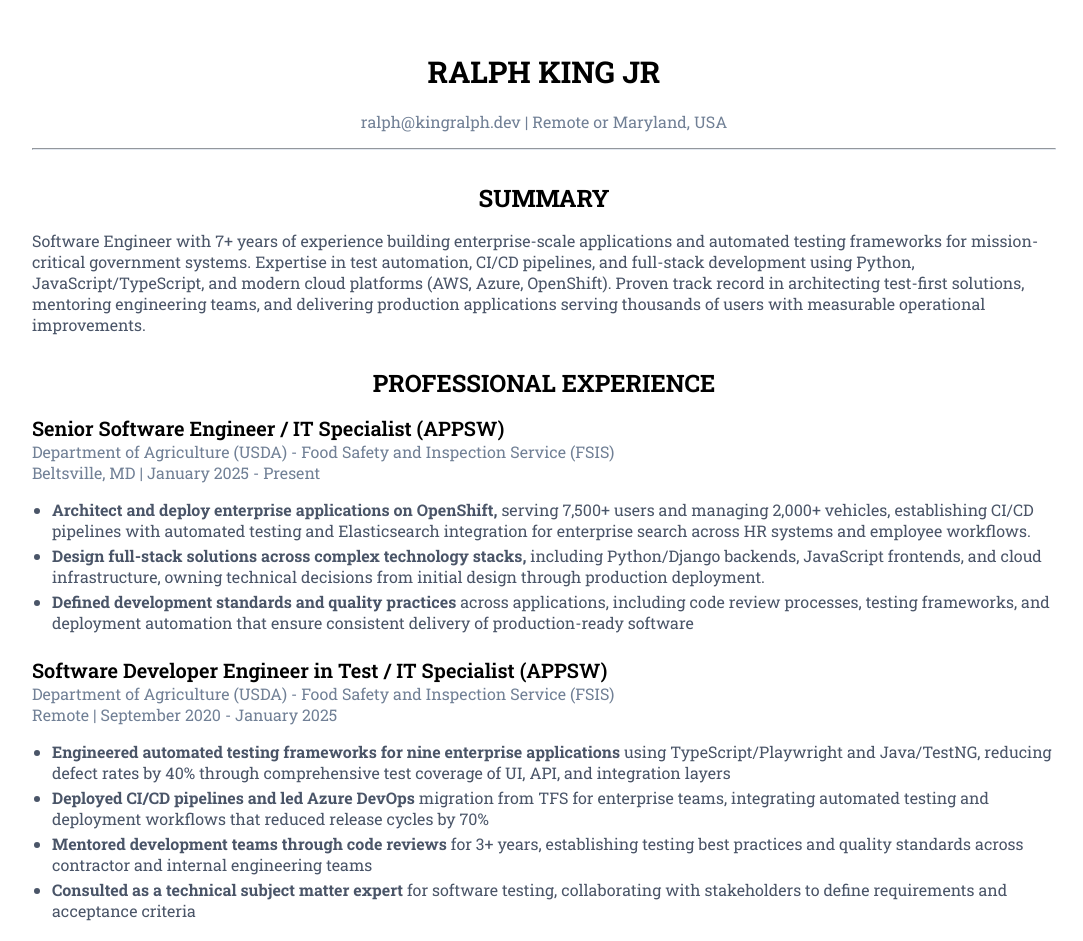
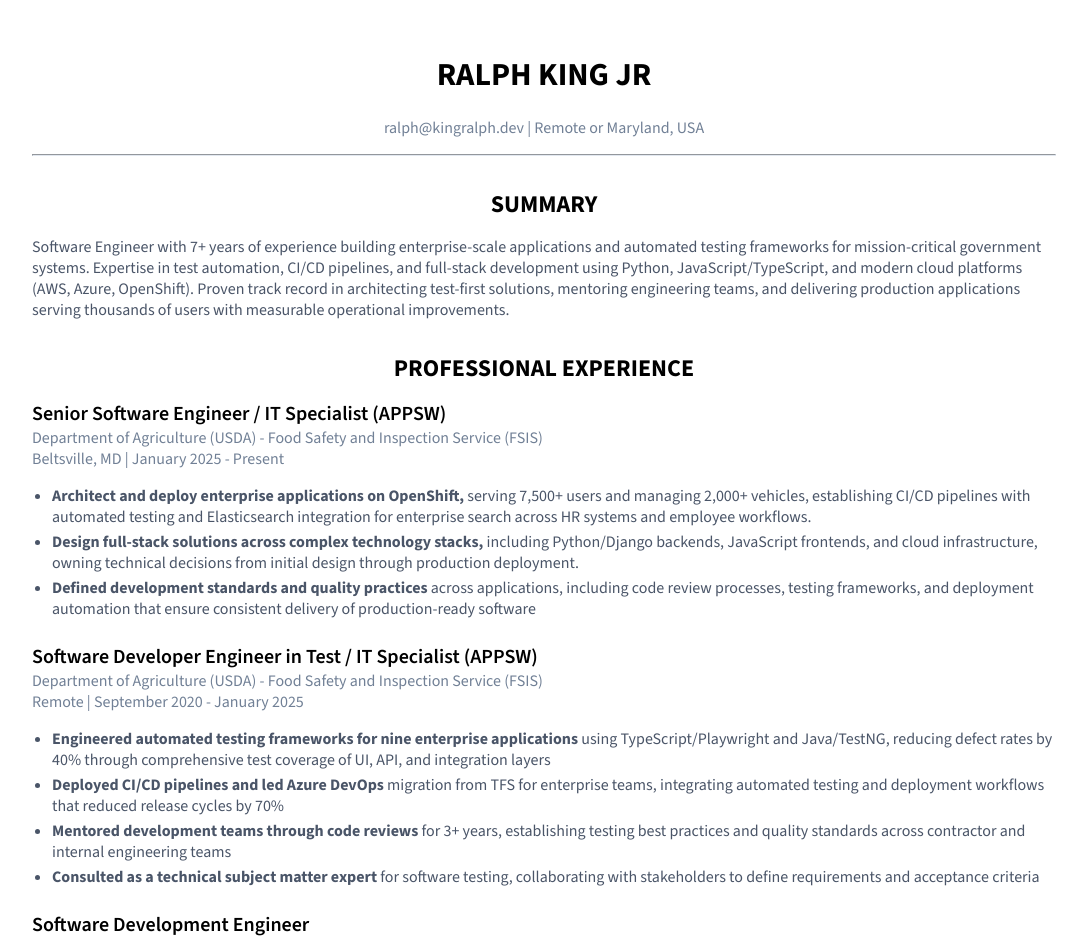
Before and after one commit to kingralph33/resume-kingralph, a plain HTML site: page public/index.html in a window 1280 px wide. Shown: the top 941 px of the page, without its empty margins (96-1179 px from the left). Drawn offline with nearby package versions, Linux system fonts and the light colour scheme.

Commit message:
update to terraform and resume font sizes

```diff
--- a/public/css/styles.css
+++ b/public/css/styles.css
@@ -1,9 +1,21 @@
 body {
-  font-family: "Roboto Slab", serif;
+  font-family: "Source Sans 3", sans-serif;
   margin: 0;
   padding: 0;
   box-sizing: border-box;
 }
+h1 {
+  font-size: 2rem;
+} /* 32px */
+h2 {
+  font-size: 1.5rem;
+} /* 24px */
+h3 {
+  font-size: 1.25rem;
+} /* 20px */
+h4 {
+  font-size: 1rem;
+} /* 16px */
 
 .container {
   max-width: 64rem;
@@ -13,7 +25,6 @@ body {
 
 .section-title {
   text-align: center;
-  font-size: 1.5rem;
   font-weight: 700;
   margin-bottom: 1rem;
 }
@@ -28,10 +39,6 @@ body {
 
 .text-center {
   text-align: center;
-}
-
-.text-3xl {
-  font-size: 1.875rem;
 }
 
 .font-bold {
@@ -49,10 +56,6 @@ body {
 .mx-auto {
   margin-left: auto;
   margin-right: auto;
-}
-
-.text-2xl {
-  font-size: 1.5rem;
 }
 
 .text-left {
@@ -82,10 +85,6 @@ body {
 
 .mb-6 {
   margin-bottom: 1.5rem;
-}
-
-.text-xl {
-  font-size: 1.25rem;
 }
 
 .font-semibold {
@@ -150,6 +149,19 @@ body {
     text-decoration: none !important;
   }
 
+  h1 {
+    font-size: 18pt; /* Matches Google Docs 18pt exactly */
+  }
+  h2 {
+    font-size: 14pt; /* Matches Google Docs 14pt exactly */
+  }
+  h3 {
+    font-size: 12pt; /* Matches Google Docs 12pt exactly */
+  }
+  p {
+    font-size: 11pt; /* Matches Google Docs 11pt exactly */
+  }
+
   /* Ensure text is black for better printing */
   .text-gray-600,
   .text-gray-700,
--- a/public/index.html
+++ b/public/index.html
@@ -9,8 +9,10 @@
     <meta name="format-detection" content="address=no" />
     <title>Ralph King Jr - Resume</title>
     <link rel="stylesheet" href="css/styles.css" />
+    <link rel="preconnect" href="https://fonts.googleapis.com" />
+    <link rel="preconnect" href="https://fonts.gstatic.com" crossorigin />
     <link
-      href="https://fonts.googleapis.com/css2?family=Roboto+Slab:wght@100..900&display=swap"
+      href="https://fonts.googleapis.com/css2?family=Source+Sans+3:ital,wght@0,200..900;1,200..900&display=swap"
       rel="stylesheet"
     />
   </head>
@@ -19,7 +21,7 @@
     <div class="container">
       <!-- Header Section -->
       <header class="text-center mb-8">
-        <h1 class="text-3xl font-bold mb-2">RALPH KING JR</h1>
+        <h1 class="font-bold mb-2">RALPH KING JR</h1>
         <p class="text-gray-600">
           ralph@kingralph.dev | Remote or Maryland, USA
         </p>
@@ -47,7 +49,7 @@
 
         <!-- USDA Senior Role -->
         <div class="mb-6">
-          <h3 class="text-xl font-semibold my-0 text-left">
+          <h3 class="font-semibold my-0 text-left">
             Senior Software Engineer / IT Specialist (APPSW)
           </h3>
           <p class="text-gray-600 text-left my-0">
@@ -88,7 +90,7 @@
 
         <!-- USDA SDET Role -->
         <div class="mb-6">
-          <h3 class="text-xl font-semibold my-0 text-left">
+          <h3 class="font-semibold my-0 text-left">
             Software Developer Engineer in Test / IT Specialist (APPSW)
           </h3>
           <p class="text-gray-600 my-0 text-left">
@@ -129,7 +131,7 @@
 
         <!-- Skyline SDE Role -->
         <div class="mb-6">
-          <h3 class="text-xl font-semibold my-0 text-left">
+          <h3 class="font-semibold my-0 text-left">
             Software Development Engineer
           </h3>
           <p class="text-gray-600 my-0 text-left">
@@ -168,7 +170,7 @@
 
         <!-- Skyline SDET Role -->
         <div class="mb-6">
-          <h3 class="text-xl font-semibold my-0 text-left">
+          <h3 class="font-semibold my-0 text-left">
             Software Development Engineer in Test
           </h3>
           <p class="text-gray-600 my-0 text-left">
```
Also changed, not shown: 3 other files.
